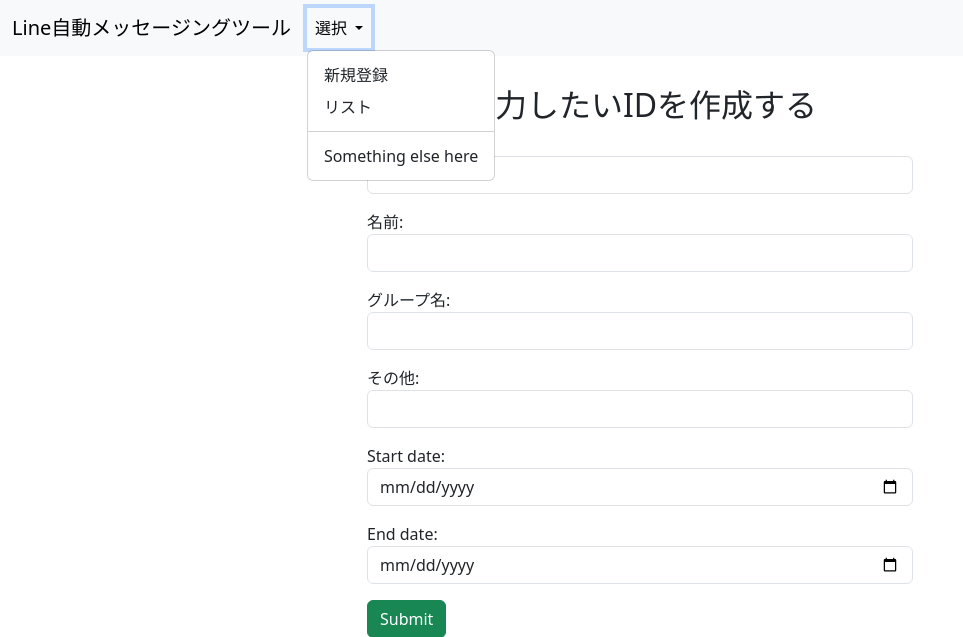
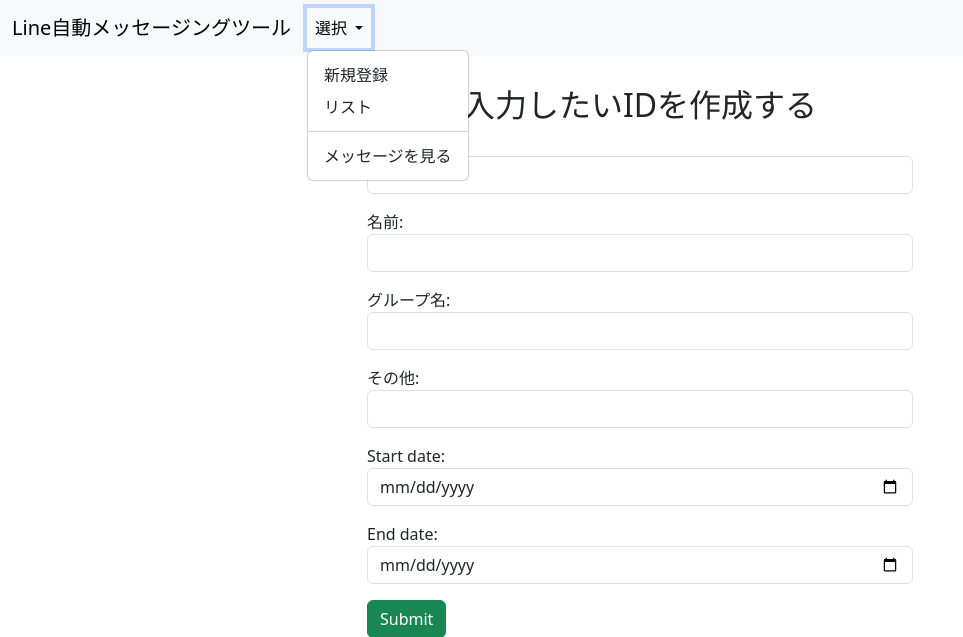
Before and after one commit to AdvancedTeam100/django-line-group-messaging, a Django app: page / in a window 1280 px wide, after a click on "選択". Shown: the top 637 px of the page, without its empty margins (0-963 px from the left). Run offline with Django 4.2, Linux system fonts and the light colour scheme; some libraries are stand-ins or nearby versions.

Commit message:
fix header to view message url

```diff
--- a/Templates/header.html
+++ b/Templates/header.html
@@ -36,7 +36,7 @@
                   <li><a class="dropdown-item" aria-current="page" href="/">新規登録</a></li>
                   <li><a class="dropdown-item" href="/search">リスト</a></li>
                   <li><hr class="dropdown-divider"></li>
-                  <li><a class="dropdown-item" href="#">Something else here</a></li>
+                  <li><a class="dropdown-item" href="/viewmessage">メッセージを見る</a></li>
                 </ul>
               </li>
             </ul>
```
